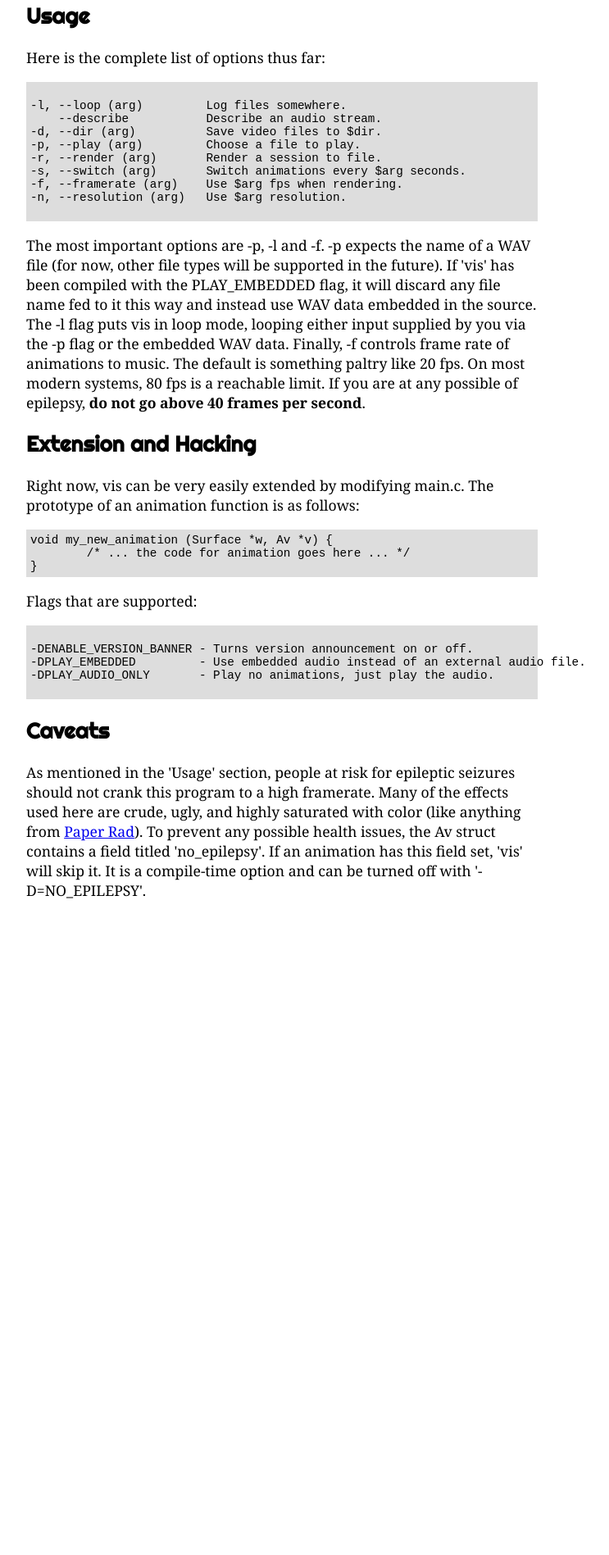
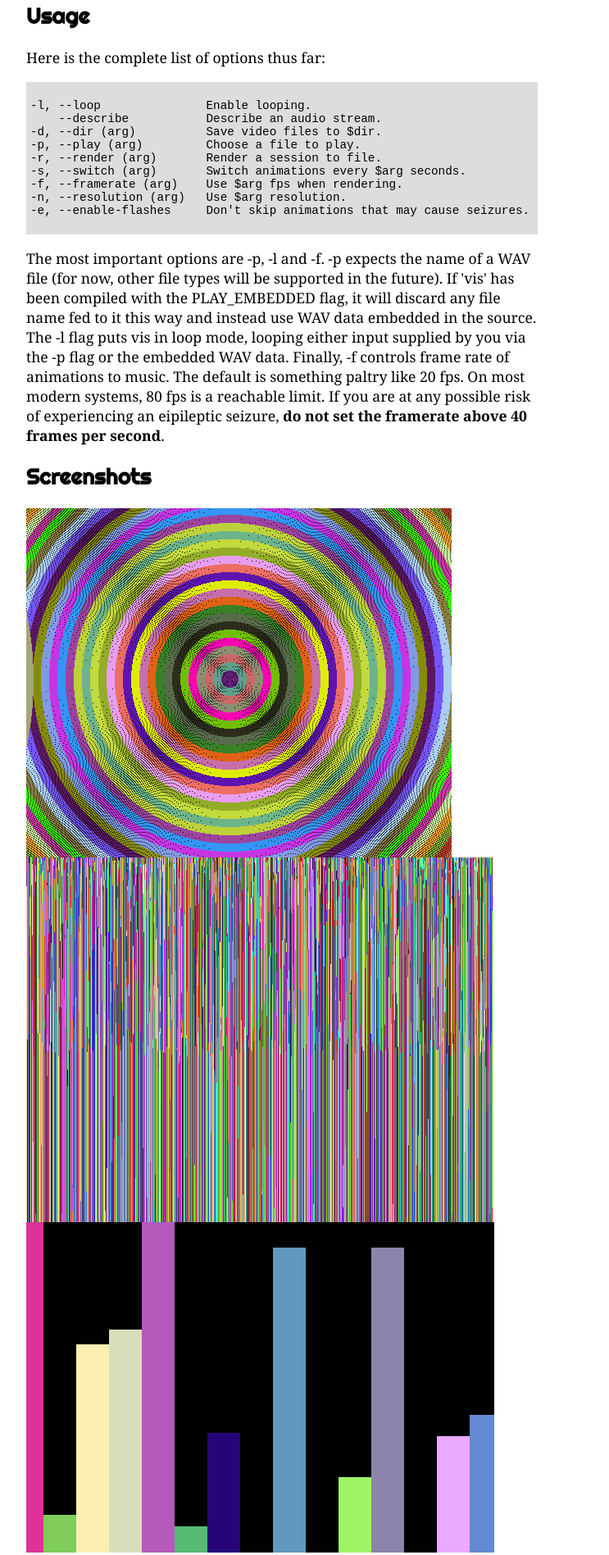
Before and after one commit to zaiah-dj/vis, a plain HTML site: page index.html in a window 1280 px wide. Shown: the part 200-2097 px from the top of the page at 82% size, without its empty margins (296-1039 px from the left). Before the commit the page ends 1315 px from the top, so only its background shows below. Drawn offline with Linux system fonts and the light colour scheme.

Commit message:
Updated documentation 2016-06-16

```diff
--- a/index.html
+++ b/index.html
@@ -12,7 +12,7 @@ Vis is an audio visualizer.   It's primary use is to analyze wav files and make
 Here is the complete list of options thus far:
 <pre>
 <code>
--l, --loop (arg)         Log files somewhere.
+-l, --loop               Enable looping.
     --describe           Describe an audio stream.
 -d, --dir (arg)          Save video files to $dir.
 -p, --play (arg)         Choose a file to play.
@@ -20,14 +20,20 @@ Here is the complete list of options thus far:
 -s, --switch (arg)       Switch animations every $arg seconds.
 -f, --framerate (arg)    Use $arg fps when rendering.
 -n, --resolution (arg)   Use $arg resolution.
+-e, --enable-flashes     Don't skip animations that may cause seizures.
 </code>
 </pre>
 </p>
 
 <p>
-The most important options are -p, -l and -f.  -p expects the name of a WAV file (for now, other file types will be supported in the future). If 'vis' has been compiled with the PLAY_EMBEDDED flag, it will discard any file name fed to it this way and instead use WAV data embedded in the source.   The -l flag puts vis in loop mode, looping either input supplied by you via the -p flag or the embedded WAV data.  Finally, -f controls frame rate of animations to music.  The default is something paltry like 20 fps.  On most modern systems, 80 fps is a reachable limit.  If you are at any possible of epilepsy, <b>do not go above 40 frames per second</b>.
+The most important options are -p, -l and -f.  -p expects the name of a WAV file (for now, other file types will be supported in the future). If 'vis' has been compiled with the PLAY_EMBEDDED flag, it will discard any file name fed to it this way and instead use WAV data embedded in the source.   The -l flag puts vis in loop mode, looping either input supplied by you via the -p flag or the embedded WAV data.  Finally, -f controls frame rate of animations to music.  The default is something paltry like 20 fps.  On most modern systems, 80 fps is a reachable limit.  If you are at any possible risk of experiencing an eipileptic seizure, <b>do not set the framerate above 40 frames per second</b>.
 </p>
 
+
+<h2>Screenshots</h2>
+<img src=shots/radials.png>
+<img src=shots/mills.png>
+<img src=shots/bars.png>
 
 
 <h2>Extension and Hacking</h2>
@@ -54,7 +60,7 @@ Flags that are supported:
 
 <h2>Caveats</h2>
 <p>
-As mentioned in the 'Usage' section, people at risk for epileptic seizures should not crank this program to a high framerate.  Many of the effects used here are crude, ugly, and highly saturated with color (like anything from <a href="/">Paper Rad</a>).  To prevent any possible health issues, the Av struct contains a field titled 'no_epilepsy'.  If an animation has this field set, 'vis' will skip it.  It is a compile-time option and can be turned off with '-D=NO_EPILEPSY'.
+As mentioned in the 'Usage' section, people at risk for epileptic seizures should not crank this program to a high framerate.  Many of the effects used here are crude, ugly, and highly saturated with color (like anything from <a href="http://paperrad.org">Paper Rad</a>).  To prevent any possible health issues, the Av struct contains a field titled 'no_epilepsy'.  If an animation has this field set, 'vis' will skip it by default.  Use the option --enable-flashes to see these animations.
 </p>
 
 
```
